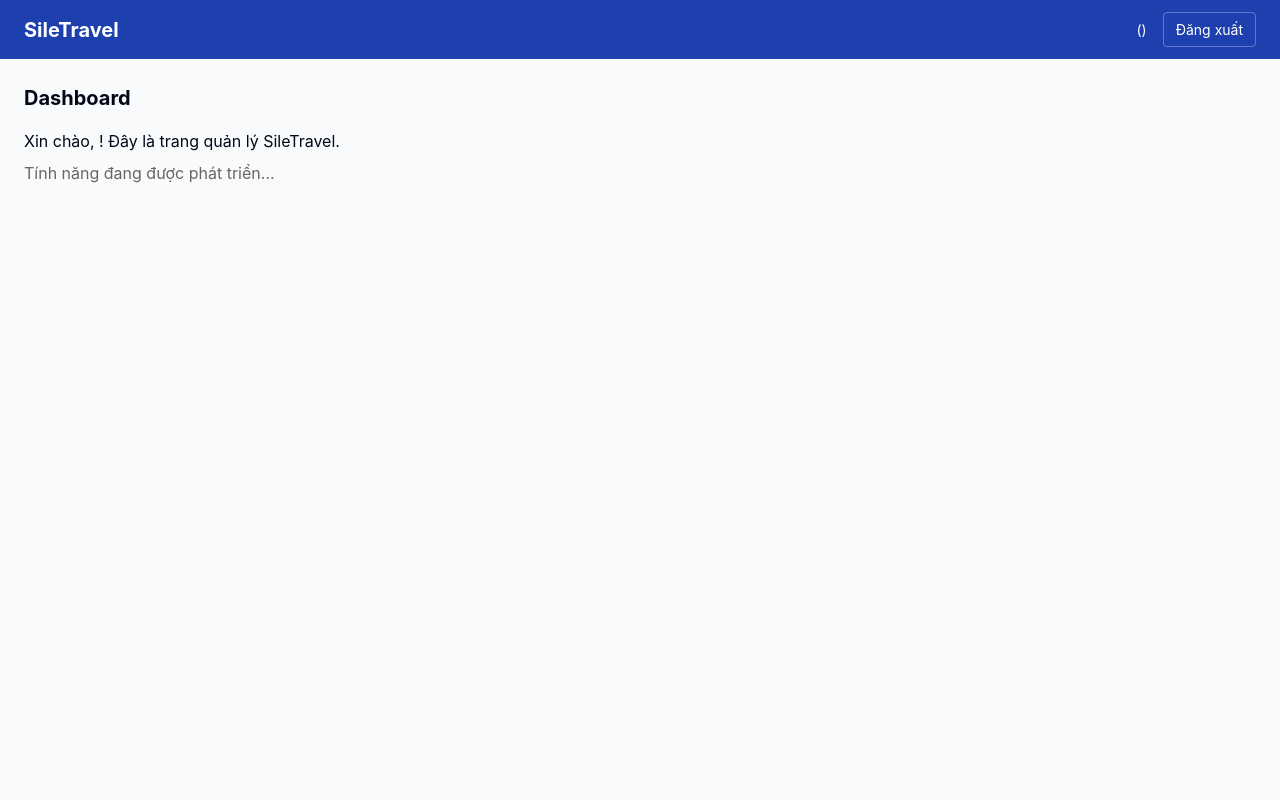
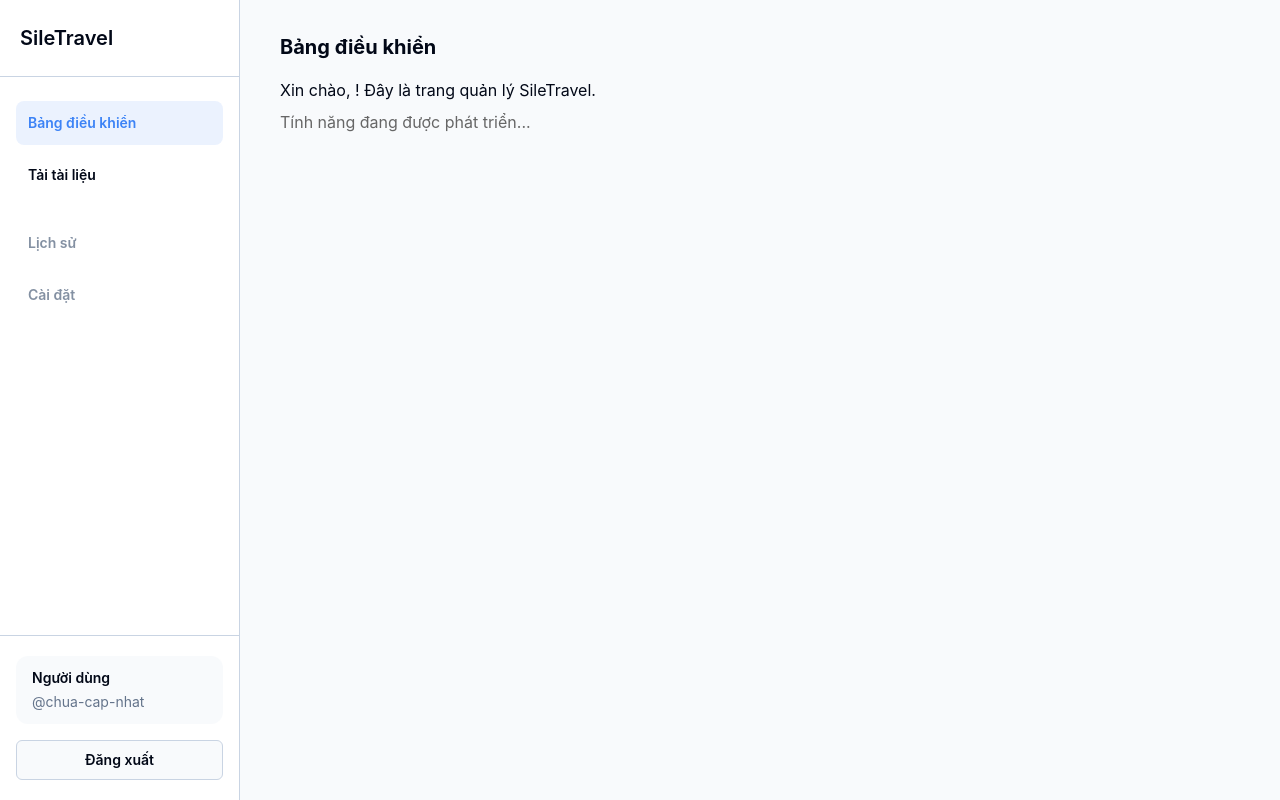
Before and after one commit to MinhNhut05/canva-schedule, a Next.js app: page /dashboard in a window 1280 px wide. Built offline with nearby package versions, Linux system fonts and the light colour scheme; no server answers.

Commit message:
feat(02-03): add protected app sidebar navigation
- replace header-only app shell with responsive sidebar layout
- add Vietnamese navigation labels, user meta, and sign out action
- update dashboard title to match Vietnamese UI copy

```diff
--- /dev/null
+++ b/src/app/(app)/actions.ts
@@ -0,0 +1,7 @@
+"use server";
+
+import { signOut } from "@/lib/auth";
+
+export async function signOutAction() {
+  await signOut({ redirectTo: "/login" });
+}
--- a/src/app/(app)/dashboard/page.tsx
+++ b/src/app/(app)/dashboard/page.tsx
@@ -6,7 +6,7 @@
   return (
     <div>
       <h2 style={{ fontSize: "1.25rem", fontWeight: "bold", marginBottom: "1rem" }}>
-        Dashboard
+        Bảng điều khiển
       </h2>
       <p>
         Xin chào, <strong>{session?.user?.name}</strong>! Đây là trang quản lý
--- a/src/app/(app)/layout.tsx
+++ b/src/app/(app)/layout.tsx
@@ -1,4 +1,6 @@
-import { auth, signOut } from "@/lib/auth";
+import { AppSidebar } from "@/components/app-sidebar";
+import { auth } from "@/lib/auth";
+import { signOutAction } from "./actions";
 
 export default async function AppLayout({
   children,
@@ -8,48 +10,16 @@
   const session = await auth();
 
   return (
-    <div style={{ minHeight: "100vh" }}>
-      <header
-        style={{
-          padding: "0.75rem 1.5rem",
-          backgroundColor: "#1e40af",
-          color: "white",
-          display: "flex",
-          justifyContent: "space-between",
-          alignItems: "center",
-        }}
-      >
-        <h1 style={{ fontSize: "1.25rem", fontWeight: "bold", margin: 0 }}>
-          SileTravel
-        </h1>
-        <div style={{ display: "flex", alignItems: "center", gap: "1rem" }}>
-          <span style={{ fontSize: "0.875rem" }}>
-            {session?.user?.name} ({session?.user?.username})
-          </span>
-          <form
-            action={async () => {
-              "use server";
-              await signOut({ redirectTo: "/login" });
-            }}
-          >
-            <button
-              type="submit"
-              style={{
-                padding: "0.375rem 0.75rem",
-                backgroundColor: "transparent",
-                color: "white",
-                border: "1px solid rgba(255,255,255,0.3)",
-                borderRadius: "4px",
-                cursor: "pointer",
-                fontSize: "0.875rem",
-              }}
-            >
-              Đăng xuất
-            </button>
-          </form>
-        </div>
-      </header>
-      <main style={{ padding: "1.5rem" }}>{children}</main>
+    <div className="min-h-screen bg-background text-foreground">
+      <AppSidebar
+        fullName={session?.user?.name}
+        username={session?.user?.username}
+        signOutAction={signOutAction}
+      />
+
+      <main className="px-4 py-8 md:ml-60 md:px-8">
+        <div className="mx-auto w-full max-w-[960px]">{children}</div>
+      </main>
     </div>
   );
 }
--- /dev/null
+++ b/src/components/app-sidebar.tsx
@@ -0,0 +1,228 @@
+"use client";
+
+import Link from "next/link";
+import { usePathname } from "next/navigation";
+import { useMemo, useState } from "react";
+import { Button } from "@/components/ui/button";
+import {
+  Sheet,
+  SheetContent,
+  SheetDescription,
+  SheetTitle,
+  SheetTrigger,
+} from "@/components/ui/sheet";
+import { Separator } from "@/components/ui/separator";
+import { cn } from "@/lib/utils";
+
+function MenuIcon() {
+  return (
+    <svg
+      aria-hidden="true"
+      viewBox="0 0 24 24"
+      fill="none"
+      stroke="currentColor"
+      strokeWidth="2"
+      strokeLinecap="round"
+      strokeLinejoin="round"
+      className="size-5"
+    >
+      <path d="M4 7h16" />
+      <path d="M4 12h16" />
+      <path d="M4 17h16" />
+    </svg>
+  );
+}
+
+interface AppSidebarProps {
+  fullName?: string | null;
+  username?: string | null;
+  signOutAction: () => Promise<void>;
+}
+
+interface MobileSidebarProps {
+  fullName?: string | null;
+  username?: string | null;
+  signOutAction: () => Promise<void>;
+}
+
+interface NavItem {
+  href?: string;
+  label: string;
+  disabled?: boolean;
+}
+
+const primaryItems: NavItem[] = [
+  { href: "/dashboard", label: "Bảng điều khiển" },
+  { href: "/upload", label: "Tải tài liệu" },
+];
+
+const secondaryItems: NavItem[] = [
+  { label: "Lịch sử", disabled: true },
+  { label: "Cài đặt", disabled: true },
+];
+
+function SidebarLink({
+  item,
+  pathname,
+  onNavigate,
+}: {
+  item: NavItem;
+  pathname: string;
+  onNavigate?: () => void;
+}) {
+  const isActive = item.href ? pathname.startsWith(item.href) : false;
+
+  if (!item.href || item.disabled) {
+    return (
+      <span
+        aria-disabled="true"
+        className="flex min-h-11 items-center rounded-lg px-3 text-sm font-semibold text-muted-foreground/80"
+      >
+        {item.label}
+      </span>
+    );
+  }
+
+  return (
+    <Link
+      href={item.href}
+      onClick={onNavigate}
+      className={cn(
+        "flex min-h-11 items-center rounded-lg px-3 text-sm font-semibold transition-colors focus-visible:outline-none focus-visible:ring-2 focus-visible:ring-primary focus-visible:ring-offset-2",
+        isActive ? "bg-primary/10 text-primary" : "text-foreground hover:bg-muted",
+      )}
+    >
+      {item.label}
+    </Link>
+  );
+}
+
+function SidebarContent({
+  pathname,
+  fullName,
+  username,
+  signOutAction,
+  onNavigate,
+}: {
+  pathname: string;
+  fullName?: string | null;
+  username?: string | null;
+  signOutAction: () => Promise<void>;
+  onNavigate?: () => void;
+}) {
+  const displayName = useMemo(() => fullName?.trim() || "Người dùng", [fullName]);
+  const displayUsername = useMemo(() => username?.trim() || "@chua-cap-nhat", [username]);
+
+  return (
+    <div className="flex h-full flex-col bg-white">
+      <div className="px-5 py-6">
+        <Link
+          href="/dashboard"
+          onClick={onNavigate}
+          className="inline-flex rounded-md text-xl font-semibold text-foreground transition-colors focus-visible:outline-none focus-visible:ring-2 focus-visible:ring-primary focus-visible:ring-offset-2"
+        >
+          SileTravel
+        </Link>
+      </div>
+
+      <Separator />
+
+      <div className="flex-1 space-y-6 px-4 py-6">
+        <nav aria-label="Điều hướng chính" className="space-y-2">
+          {primaryItems.map((item) => (
+            <SidebarLink key={item.label} item={item} pathname={pathname} onNavigate={onNavigate} />
+          ))}
+        </nav>
+
+        <div className="space-y-2" aria-label="Mục dự kiến">
+          {secondaryItems.map((item) => (
+            <SidebarLink key={item.label} item={item} pathname={pathname} />
+          ))}
+        </div>
+      </div>
+
+      <Separator />
+
+      <div className="space-y-4 px-4 py-5">
+        <div className="space-y-1 rounded-xl bg-muted/50 px-4 py-3">
+          <p className="text-sm font-semibold text-foreground">{displayName}</p>
+          <p className="text-sm text-muted-foreground">{displayUsername}</p>
+        </div>
+
+        <form action={signOutAction}>
+          <Button
+            type="submit"
+            variant="outline"
+            className="w-full justify-center focus-visible:ring-2 focus-visible:ring-primary"
+          >
+            Đăng xuất
+          </Button>
+        </form>
+      </div>
+    </div>
+  );
+}
+
+function MobileSidebar({ fullName, username, signOutAction }: MobileSidebarProps) {
+  const pathname = usePathname();
+  const [open, setOpen] = useState(false);
+
+  return (
+    <div className="border-b bg-white px-4 py-4 md:hidden">
+      <div className="flex items-center justify-between gap-4">
+        <Link href="/dashboard" className="text-lg font-semibold text-foreground">
+          SileTravel
+        </Link>
+
+        <Sheet open={open} onOpenChange={setOpen}>
+          <SheetTrigger asChild>
+            <Button
+              variant="outline"
+              size="icon"
+              className="focus-visible:ring-2 focus-visible:ring-primary"
+              aria-label="Mở điều hướng"
+            >
+              <MenuIcon />
+            </Button>
+          </SheetTrigger>
+          <SheetContent side="left" className="w-60 p-0 sm:max-w-60">
+            <SheetTitle className="sr-only">Điều hướng ứng dụng</SheetTitle>
+            <SheetDescription className="sr-only">
+              Mở thanh điều hướng để chuyển giữa bảng điều khiển và tải tài liệu.
+            </SheetDescription>
+            <SidebarContent
+              pathname={pathname}
+              fullName={fullName}
+              username={username}
+              signOutAction={signOutAction}
+              onNavigate={() => setOpen(false)}
+            />
+          </SheetContent>
+        </Sheet>
+      </div>
+    </div>
+  );
+}
+
+export function AppSidebar({ fullName, username, signOutAction }: AppSidebarProps) {
+  const pathname = usePathname();
+
+  return (
+    <>
+      <MobileSidebar
+        fullName={fullName}
+        username={username}
+        signOutAction={signOutAction}
+      />
+
+      <aside className="fixed inset-y-0 left-0 z-30 hidden w-60 border-r bg-white md:block">
+        <SidebarContent
+          pathname={pathname}
+          fullName={fullName}
+          username={username}
+          signOutAction={signOutAction}
+        />
+      </aside>
+    </>
+  );
+}
```
